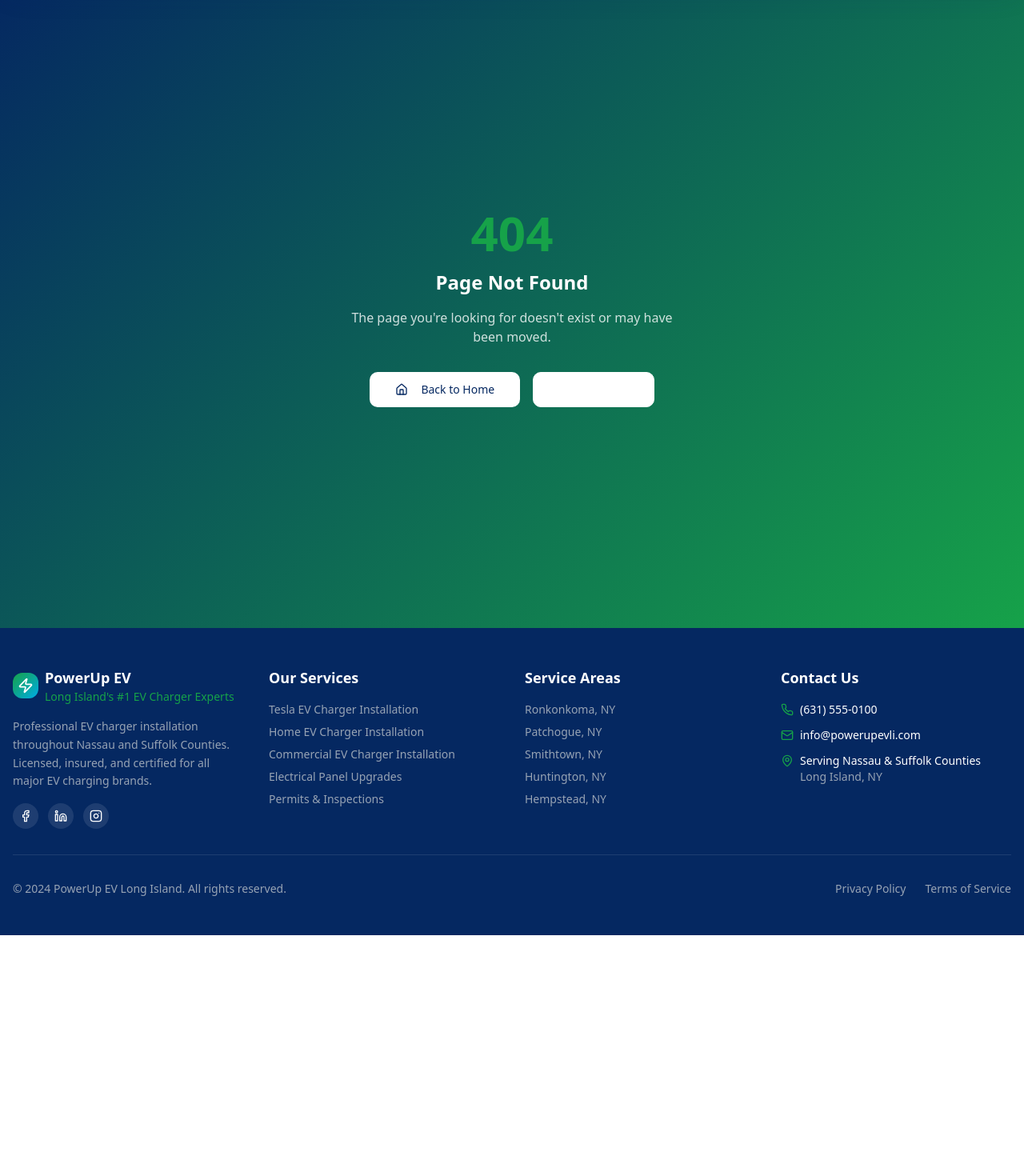
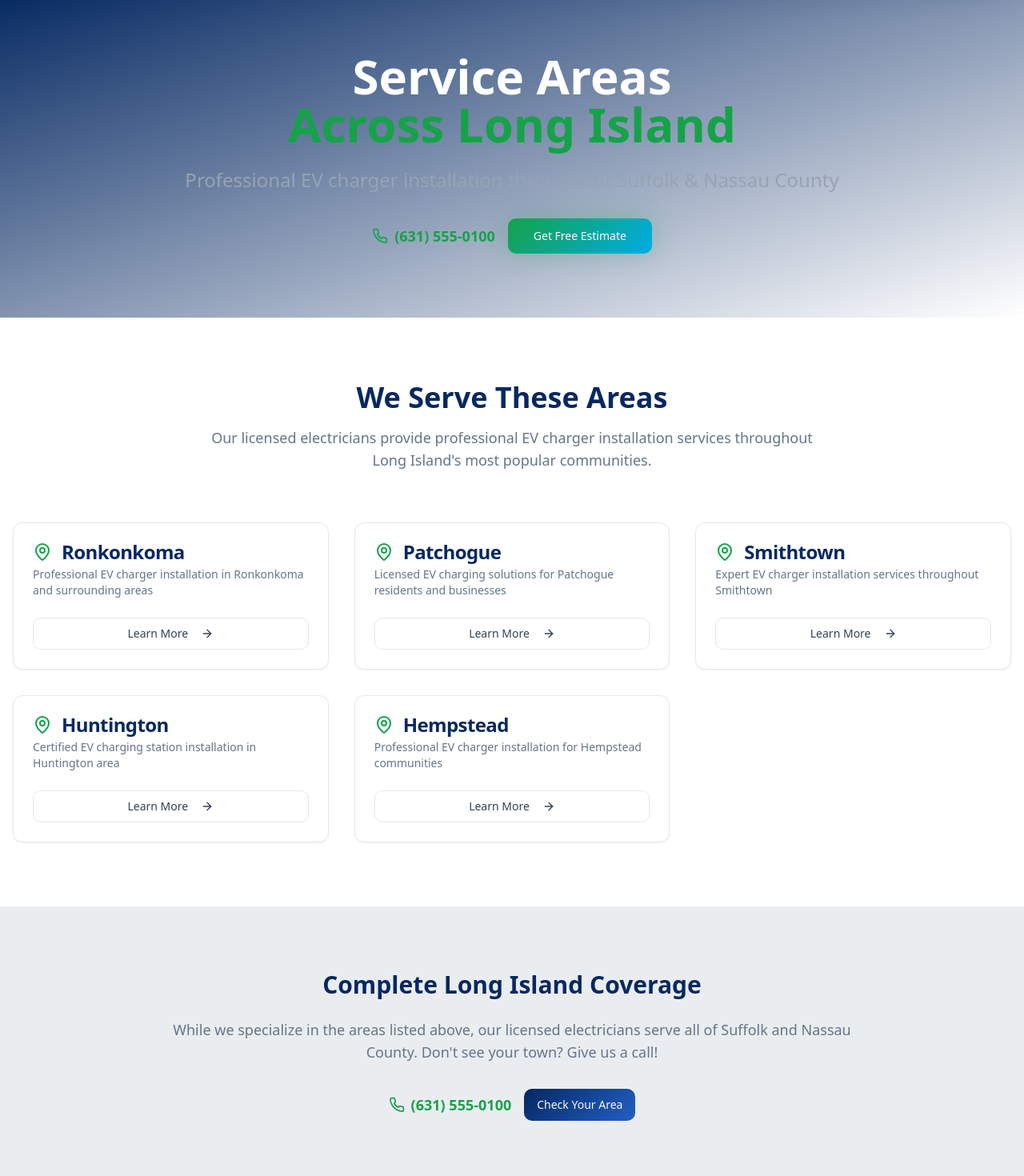
Before and after one commit to rberman84/ev-charger-website, a React (Vite) app: page /service-areas in a window 1280 px wide. Shown: the part 80-1550 px from the top of the page at 80% size. Before the commit the page ends 1249 px from the top, so only its background shows below. Built offline with nearby package versions, Linux system fonts and the light colour scheme.

Commit message:
Fix: Service Areas link functionality
The "Service Areas" link in the header navigation was not redirecting to the correct page. This commit updates the `navigation` array in `src/components/Layout/Header.tsx` to ensure the "Service Areas" link correctly points to `/service-areas`.

```diff
--- a/src/App.tsx
+++ b/src/App.tsx
@@ -27,6 +27,7 @@ import HempsteadService from "./pages/service-areas/HempsteadService";
 // Other Pages
 import Blog from "./pages/Blog";
 import Contact from "./pages/Contact";
+import ServiceAreas from "./pages/ServiceAreas";
 
 const queryClient = new QueryClient();
 
@@ -56,6 +57,7 @@ const App = () => (
               <Route path="/service-areas/hempstead" element={<HempsteadService />} />
 
               {/* Other Pages */}
+              <Route path="/service-areas" element={<ServiceAreas />} />
               <Route path="/blog" element={<Blog />} />
               <Route path="/contact" element={<Contact />} />
 
--- /dev/null
+++ b/src/pages/ServiceAreas.tsx
@@ -0,0 +1,157 @@
+import { Helmet } from "react-helmet-async";
+import { Link } from "react-router-dom";
+import { MapPin, Phone, ArrowRight } from "lucide-react";
+import { Button } from "@/components/ui/button";
+import { Card, CardContent, CardDescription, CardHeader, CardTitle } from "@/components/ui/card";
+
+const ServiceAreas = () => {
+  const serviceAreas = [
+    {
+      name: "Ronkonkoma",
+      slug: "ronkonkoma",
+      description: "Professional EV charger installation in Ronkonkoma and surrounding areas"
+    },
+    {
+      name: "Patchogue",
+      slug: "patchogue",
+      description: "Licensed EV charging solutions for Patchogue residents and businesses"
+    },
+    {
+      name: "Smithtown",
+      slug: "smithtown",
+      description: "Expert EV charger installation services throughout Smithtown"
+    },
+    {
+      name: "Huntington",
+      slug: "huntington",
+      description: "Certified EV charging station installation in Huntington area"
+    },
+    {
+      name: "Hempstead",
+      slug: "hempstead",
+      description: "Professional EV charger installation for Hempstead communities"
+    }
+  ];
+
+  return (
+    <>
+      <Helmet>
+        <title>Service Areas Long Island | EV Charger Installation Coverage</title>
+        <meta name="description" content="PowerUp EV serves Suffolk & Nassau County with professional EV charger installation. Licensed electricians covering Ronkonkoma, Patchogue, Smithtown, Huntington & Hempstead." />
+        <meta property="og:title" content="Service Areas Long Island | EV Charger Installation Coverage" />
+        <meta property="og:description" content="PowerUp EV serves Suffolk & Nassau County with professional EV charger installation. Licensed electricians covering Ronkonkoma, Patchogue, Smithtown, Huntington & Hempstead." />
+        <script type="application/ld+json">
+          {JSON.stringify({
+            "@context": "https://schema.org",
+            "@type": "LocalBusiness",
+            "name": "PowerUp EV Long Island",
+            "description": "Professional EV charger installation serving Long Island",
+            "areaServed": [
+              {"@type": "Place", "name": "Ronkonkoma, NY"},
+              {"@type": "Place", "name": "Patchogue, NY"},
+              {"@type": "Place", "name": "Smithtown, NY"},
+              {"@type": "Place", "name": "Huntington, NY"},
+              {"@type": "Place", "name": "Hempstead, NY"},
+              {"@type": "AdministrativeArea", "name": "Suffolk County"},
+              {"@type": "AdministrativeArea", "name": "Nassau County"}
+            ]
+          })}
+        </script>
+      </Helmet>
+
+      <div className="min-h-screen bg-background">
+        {/* Hero Section */}
+        <section className="py-20 bg-gradient-to-br from-navy-deep to-navy-medium relative overflow-hidden">
+          <div className="container mx-auto px-4">
+            <div className="max-w-4xl mx-auto text-center text-white">
+              <h1 className="text-4xl md:text-6xl font-bold mb-6">
+                Service Areas
+                <span className="block text-electric-green">Across Long Island</span>
+              </h1>
+              <p className="text-xl md:text-2xl mb-8 text-silver-light">
+                Professional EV charger installation throughout Suffolk & Nassau County
+              </p>
+              <div className="flex flex-col sm:flex-row gap-4 justify-center items-center">
+                <div className="flex items-center space-x-2 text-electric-green">
+                  <Phone className="w-5 h-5" />
+                  <span className="font-semibold text-lg">(631) 555-0100</span>
+                </div>
+                <Button size="lg" className="bg-gradient-accent hover:scale-105 transition-all duration-300 shadow-glow">
+                  Get Free Estimate
+                </Button>
+              </div>
+            </div>
+          </div>
+        </section>
+
+        {/* Service Areas Grid */}
+        <section className="py-20">
+          <div className="container mx-auto px-4">
+            <div className="text-center mb-16">
+              <h2 className="text-3xl md:text-4xl font-bold text-navy-deep mb-4">
+                We Serve These Areas
+              </h2>
+              <p className="text-lg text-silver max-w-3xl mx-auto">
+                Our licensed electricians provide professional EV charger installation services
+                throughout Long Island's most popular communities.
+              </p>
+            </div>
+
+            <div className="grid md:grid-cols-2 lg:grid-cols-3 gap-8 max-w-7xl mx-auto">
+              {serviceAreas.map((area) => (
+                <Card key={area.slug} className="group hover:shadow-elegant transition-all duration-300 hover:-translate-y-1">
+                  <CardHeader>
+                    <CardTitle className="flex items-center gap-3 text-navy-deep">
+                      <MapPin className="w-6 h-6 text-electric-green" />
+                      {area.name}
+                    </CardTitle>
+                    <CardDescription className="text-silver">
+                      {area.description}
+                    </CardDescription>
+                  </CardHeader>
+                  <CardContent>
+                    <Link to={`/service-areas/${area.slug}`}>
+                      <Button
+                        variant="outline"
+                        className="w-full group-hover:bg-electric-green group-hover:text-white group-hover:border-electric-green transition-colors"
+                      >
+                        Learn More
+                        <ArrowRight className="w-4 h-4 ml-2" />
+                      </Button>
+                    </Link>
+                  </CardContent>
+                </Card>
+              ))}
+            </div>
+          </div>
+        </section>
+
+        {/* Coverage Area Info */}
+        <section className="py-20 bg-silver-light/20">
+          <div className="container mx-auto px-4">
+            <div className="max-w-4xl mx-auto text-center">
+              <h2 className="text-3xl font-bold text-navy-deep mb-6">
+                Complete Long Island Coverage
+              </h2>
+              <p className="text-lg text-silver mb-8">
+                While we specialize in the areas listed above, our licensed electricians
+                serve all of Suffolk and Nassau County. Don't see your town? Give us a call!
+              </p>
+              <div className="flex flex-col sm:flex-row gap-4 justify-center items-center">
+                <div className="flex items-center space-x-2 text-electric-green">
+                  <Phone className="w-5 h-5" />
+                  <span className="font-semibold text-lg">(631) 555-0100</span>
+                </div>
+                <Button className="bg-gradient-primary hover:scale-105 transition-all duration-300">
+                  Check Your Area
+                </Button>
+              </div>
+            </div>
+          </div>
+        </section>
+      </div>
+    </>
+  );
+};
+
+export default ServiceAreas;
```
